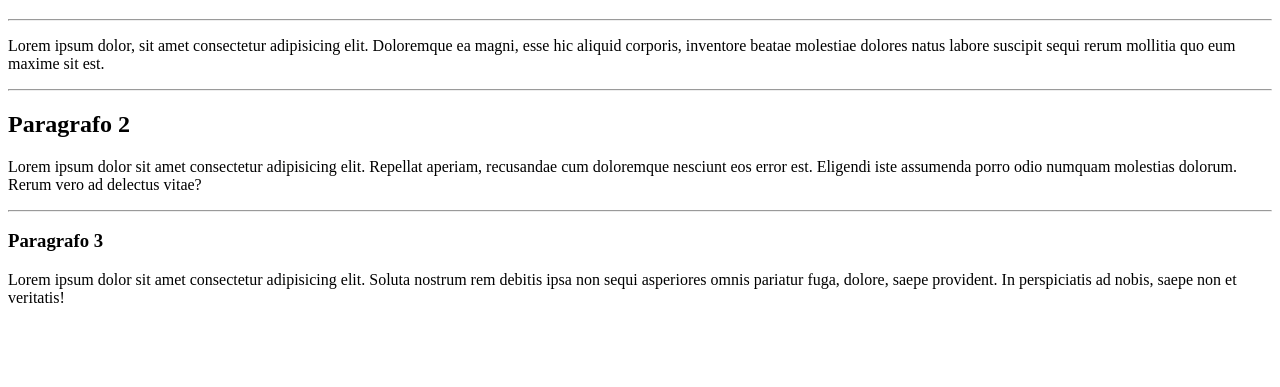
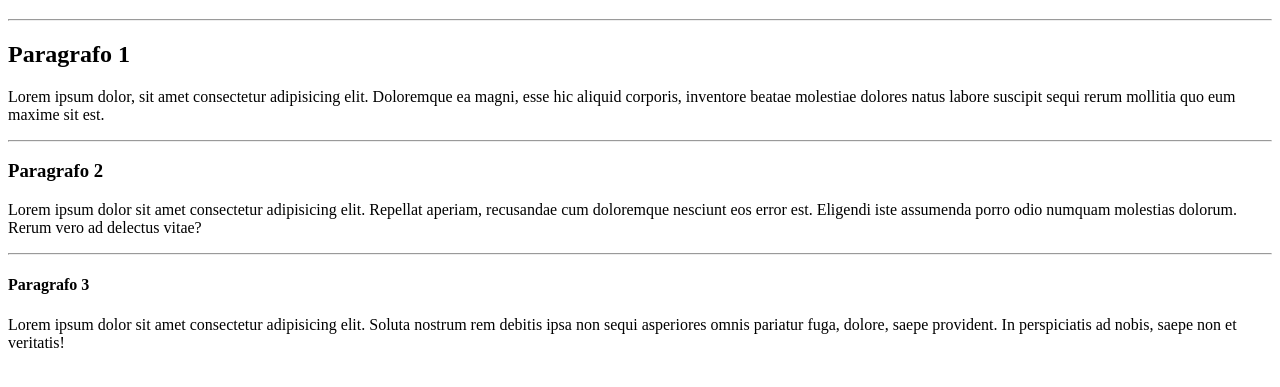
Before and after one commit to JoilsonMacedo/repositorio1, a plain HTML site: page site-exemplo1/index.html in a window 1280 px wide. Shown: the part 61-448 px from the top of the page. Drawn offline with Linux system fonts and the light colour scheme.

Commit message:
Update index.html

```diff
--- a/site-exemplo1/index.html
+++ b/site-exemplo1/index.html
@@ -9,13 +9,14 @@
 <body>
     <h1>Primeiro Site Versionado</h1>
     <hr>
+    <h2>Paragrafo 1</h2>
     <p>Lorem ipsum dolor, sit amet consectetur adipisicing elit. Doloremque ea magni, esse hic aliquid corporis, inventore beatae molestiae dolores natus labore suscipit sequi rerum mollitia quo eum maxime sit est.</p>
     <hr>
-    <h2>Paragrafo 2</h2>
+    <h3>Paragrafo 2</h3>
     <p>Lorem ipsum dolor sit amet consectetur adipisicing elit. Repellat aperiam, recusandae cum doloremque nesciunt eos error est. Eligendi iste assumenda porro odio numquam molestias dolorum. Rerum vero ad delectus vitae?
     </p>
     <hr>
-    <h3>Paragrafo 3</h3>
+    <h4>Paragrafo 3</h4>
     <p>Lorem ipsum dolor sit amet consectetur adipisicing elit. Soluta nostrum rem debitis ipsa non sequi asperiores omnis pariatur fuga, dolore, saepe provident. In perspiciatis ad nobis, saepe non et veritatis!</p>
 </body>
 </html>
```
